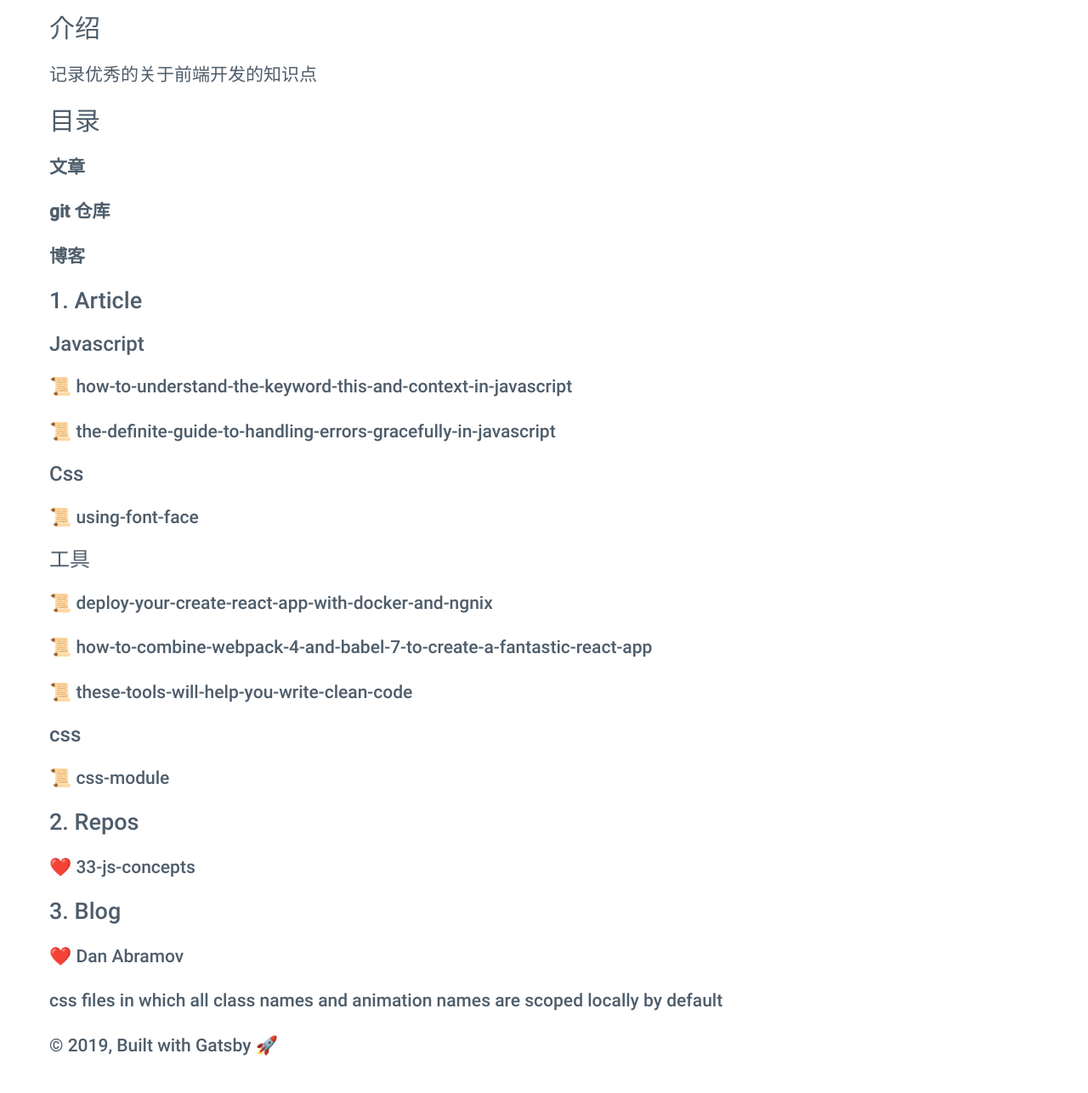
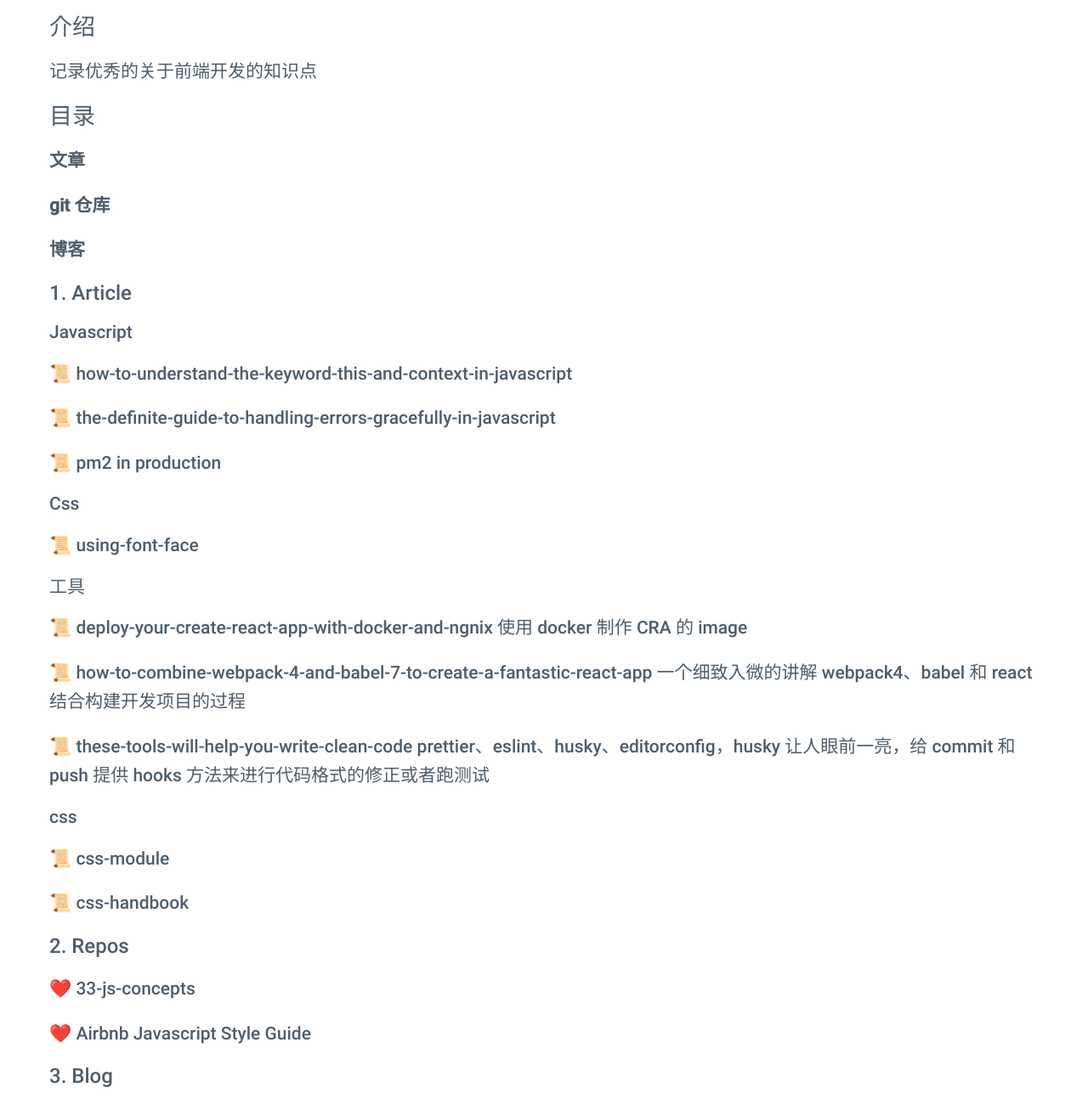
Before and after one commit to violet0sea/the-greate-gatsby, a Gatsby site: page /blog/nicelinks in a window 1280 px wide. Shown: the part 115-1402 px from the top of the page at 85% size. Before the commit the page ends 1363 px from the top, so only its background shows below. Built offline with nearby package versions, Linux system fonts and the light colour scheme; Gatsby itself is replaced by a stand-in of ours.

Commit message:
docker article struction

```diff
--- a/src/components/layout.scss
+++ b/src/components/layout.scss
@@ -294,16 +294,7 @@ html {
 *:after {
   box-sizing: inherit;
 }
-body {
-  color: hsla(0, 0%, 0%, 0.8);
-  font-weight: normal;
-  word-wrap: break-word;
-  font-kerning: normal;
-  -moz-font-feature-settings: 'kern', 'liga', 'clig', 'calt';
-  -ms-font-feature-settings: 'kern', 'liga', 'clig', 'calt';
-  -webkit-font-feature-settings: 'kern', 'liga', 'clig', 'calt';
-  font-feature-settings: 'kern', 'liga', 'clig', 'calt';
-}
+
 img {
   max-width: 100%;
   margin-bottom: rem($margin_bottom);
--- a/src/pages/blog/2019/docker.md
+++ b/src/pages/blog/2019/docker.md
@@ -4,6 +4,26 @@ title: 'docker'
 date: '2019-04-21'
 ---
 
-docker 使用技巧
+### docker 介绍
 
-<script src="https://gist.github.com/violet0sea/a123199bda2f7f5e2ee23b5f4d01a7c8.js"></script>
+Docker 采用虚拟化技术（操作系统虚拟化），可以让开发人员在 Container 里开发，部署，运行应用。
+
+### 特点
+
+Standard
+Lightweight
+Secure
+
+### 组成
+
+docker Engine | docker machine | docker Swarm
+
+### docker Engine
+
+CS 架构
+docker image
+docker container
+
+#### Dockerfile
+
+#### DockerCLI
--- a/src/pages/blog/2019/webpack-plugin.md
+++ b/src/pages/blog/2019/webpack-plugin.md
@@ -1,6 +1,6 @@
 ---
 path: '/blog/2019/webpack-plugin'
-title: 'how to use gatsby to develop a blog'
+title: 'webpack-plugin-develop'
 date: '2019-04-28'
 ---
 
--- a/src/pages/blog/nicelinks.md
+++ b/src/pages/blog/nicelinks.md
@@ -4,43 +4,47 @@ title: 'FE-knowledge'
 date: '2019-04-28'
 ---
 
-## 介绍
+### 介绍
 
 记录优秀的关于前端开发的知识点
 
-## 目录
+### 目录
 
 1. **[文章](#1-article)**
 2. **[git 仓库](#2-repos)**
 3. **[博客](#3-blob)**
 
-### 1. Article
+#### 1. Article
 
-#### Javascript
+##### Javascript
 
 - 📜 [how-to-understand-the-keyword-this-and-context-in-javascript](https://medium.freecodecamp.org/how-to-understand-the-keyword-this-and-context-in-javascript-cd624c6b74b8)
 - 📜 [the-definite-guide-to-handling-errors-gracefully-in-javascript](https://levelup.gitconnected.com/the-definite-guide-to-handling-errors-gracefully-in-javascript-58424d9c60e6)
+- 📜 [pm2 in production](https://medium.freecodecamp.org/you-should-never-ever-run-directly-against-node-js-in-production-maybe-7fdfaed51ec6)
 
-#### Css
+##### Css
 
 - 📜 [using-font-face](https://css-tricks.com/snippets/css/using-font-face/)
 
-#### 工具
+##### 工具
 
 - 📜 [deploy-your-create-react-app-with-docker-and-ngnix](https://medium.com/yld-engineering-blog/deploy-your-create-react-app-with-docker-and-ngnix-653e94ffb537)
+  使用 docker 制作 CRA 的 image
 - 📜 [how-to-combine-webpack-4-and-babel-7-to-create-a-fantastic-react-app](https://medium.freecodecamp.org/how-to-combine-webpack-4-and-babel-7-to-create-a-fantastic-react-app-845797e036ff)
+  一个细致入微的讲解 webpack4、babel 和 react 结合构建开发项目的过程
 - 📜 [these-tools-will-help-you-write-clean-code](https://medium.freecodecamp.org/these-tools-will-help-you-write-clean-code-da4b5401f68e)
+  prettier、eslint、husky、editorconfig，husky 让人眼前一亮，给 commit 和 push 提供 hooks 方法来进行代码格式的修正或者跑测试
 
-#### css
+##### css
 
 - 📜 [css-module](https://css-tricks.com/css-modules-part-1-need)
+- 📜 [css-handbook](https://medium.freecodecamp.org/the-css-handbook-a-handy-guide-to-css-for-developers-b56695917d11)
 
-### 2. Repos
+#### 2. Repos
 
 - ❤️ [33-js-concepts](https://github.com/leonardomso/33-js-concepts)
+- ❤️ [Airbnb Javascript Style Guide](https://github.com/airbnb/javascript)
 
-### 3. Blog
+#### 3. Blog
 
 - ❤️ [Dan Abramov](https://overreacted.io)
-
-css files in which all class names and animation names are scoped locally by default
--- /dev/null
+++ b/src/pages/blog/tool.md
@@ -0,0 +1,12 @@
+---
+path: '/blog/tools'
+title: '有意思的工具和网站'
+date: '2019-04-28'
+---
+
+## 好用的工具和链接
+
+- [wappalyzer](https://www.wappalyzer.com/): 分析网站使用的技术
+- [图片库 unsplash](https://unsplash.com): 非常 nice 的图片库（免费、高清），Medium 里的图片有引用
+- [webpagetest](http://webpagetest.org): 网站性能测试
+- [Trello](https://trello.com/) 个人的 TODOlist，记录任务
```
Also changed, not shown: package.json (+5 -4 lines), src/pages/page-2.js (+7 -6 lines), src/images/docker/container-vm-whatcontainer_2.png (added), src/images/docker/container-what-is-container.png (added), src/images/docker/docker-containerized-appliction-blue-border_2.png (added).
